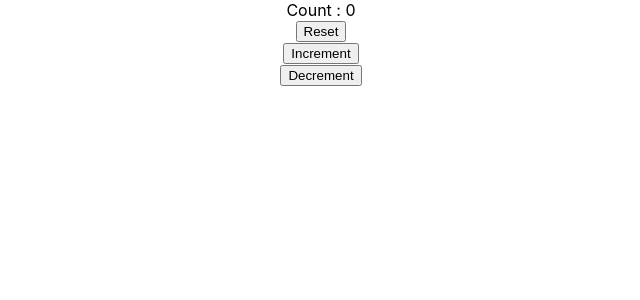
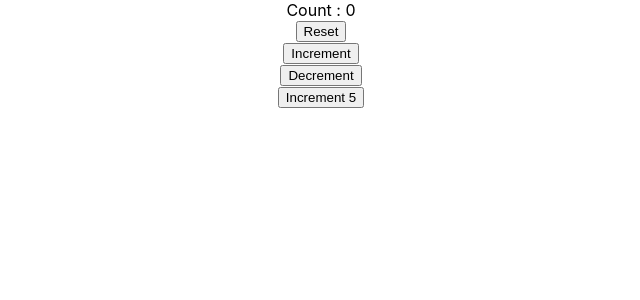
Before and after one commit to dharm-singh-au26/mynewapp, a React (Create React App) app: page / in a window 1280 px wide. Shown: the top 300 px of the page, without its empty margins (319-959 px from the left). Built offline with nearby package versions, Linux system fonts and the light colour scheme.

Commit message:
incrementFive

```diff
--- a/src/components/HookCounterTwo.js
+++ b/src/components/HookCounterTwo.js
@@ -3,6 +3,9 @@ import React, { useState } from "react";
 function HookCounterTwo() {
   const initialCount = 0;
   const [count, setCount] = useState(initialCount);
+  const incrementFive = () => {
+    count = count + 5
+  };
   return (
     <div>
       Count : {count}
@@ -13,6 +16,7 @@ function HookCounterTwo() {
       <br />
       <button onClick={() => setCount(count - 1)}>Decrement</button>
       <br />
+      <button onClick={incrementFive}>Increment 5</button>
     </div>
   );
 }
```
